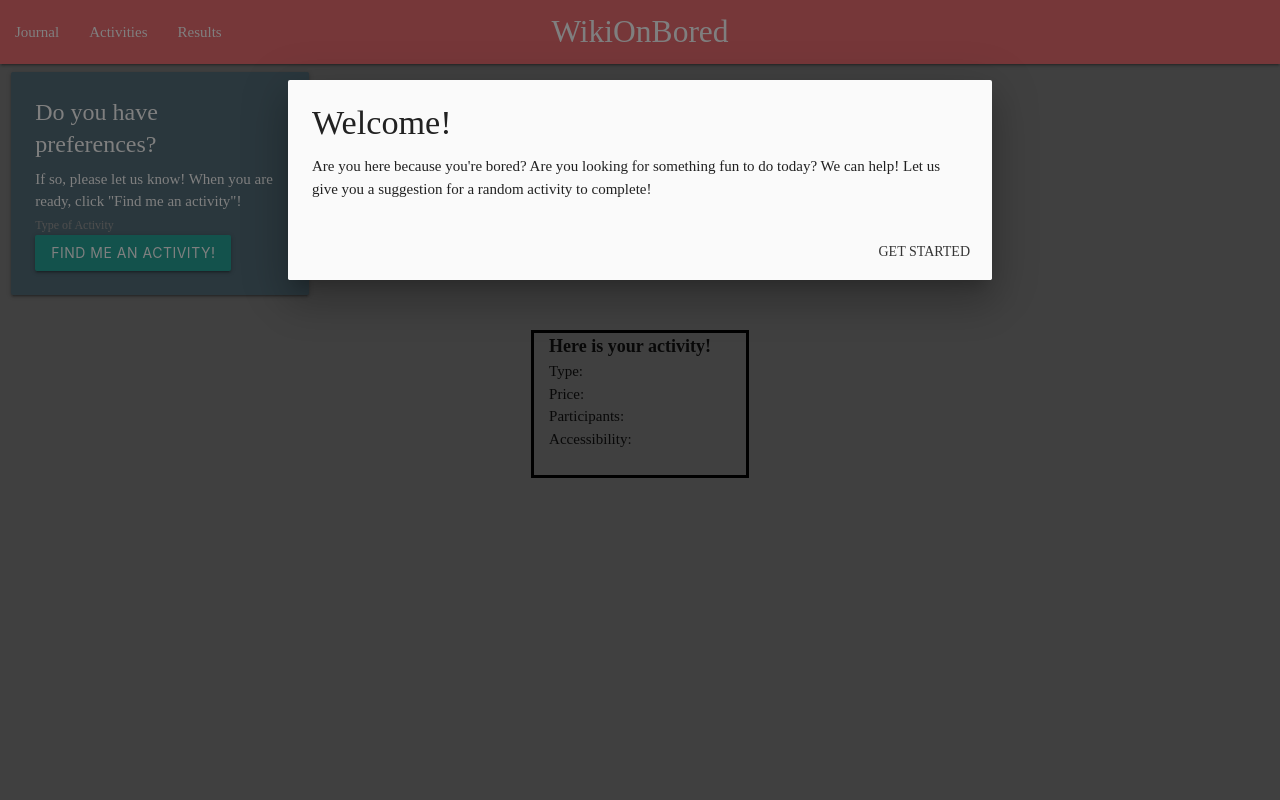
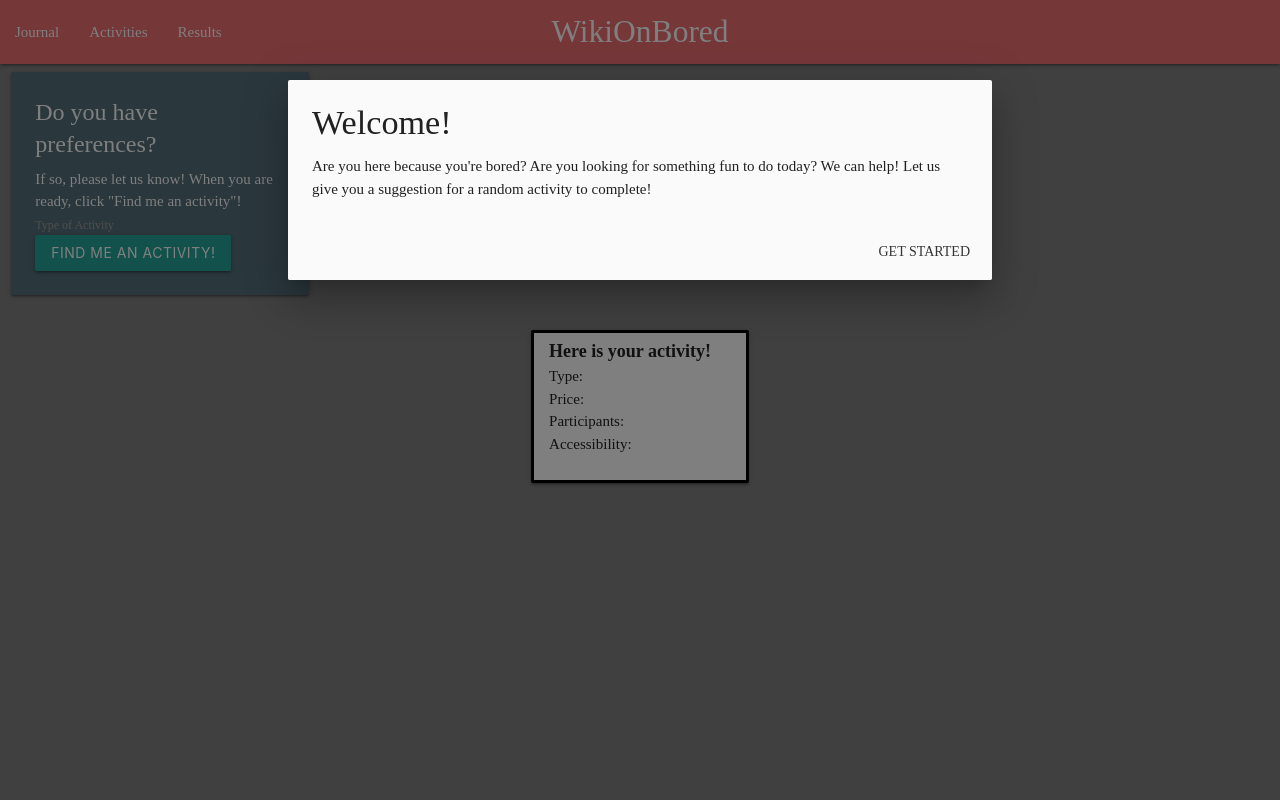
Before and after one commit to hseymo/Activity-Generator, a PHP site: page / in a window 1280 px wide. Run offline with PHP 8.4, Linux system fonts and the light colour scheme; some web fonts are replaced.

Commit message:
minor color change

```diff
--- a/assets/css/style.css
+++ b/assets/css/style.css
@@ -15,7 +15,7 @@ body {
 .results {
     border: 3px solid black;
     width: fit-content;
-    padding: 0px 35px 25px 15px;
+    padding: 5px 35px 25px 15px;
     margin:auto;
 }
 
--- a/index.html
+++ b/index.html
@@ -74,7 +74,7 @@
   </div>
 
   <!-- results card section -->
-  <div class="results">
+  <div class="results card-panel slategray">
     <p class="resultTitle">Here is your activity!</p>
     <ul>
       <li id="type">Type: </li>
```
